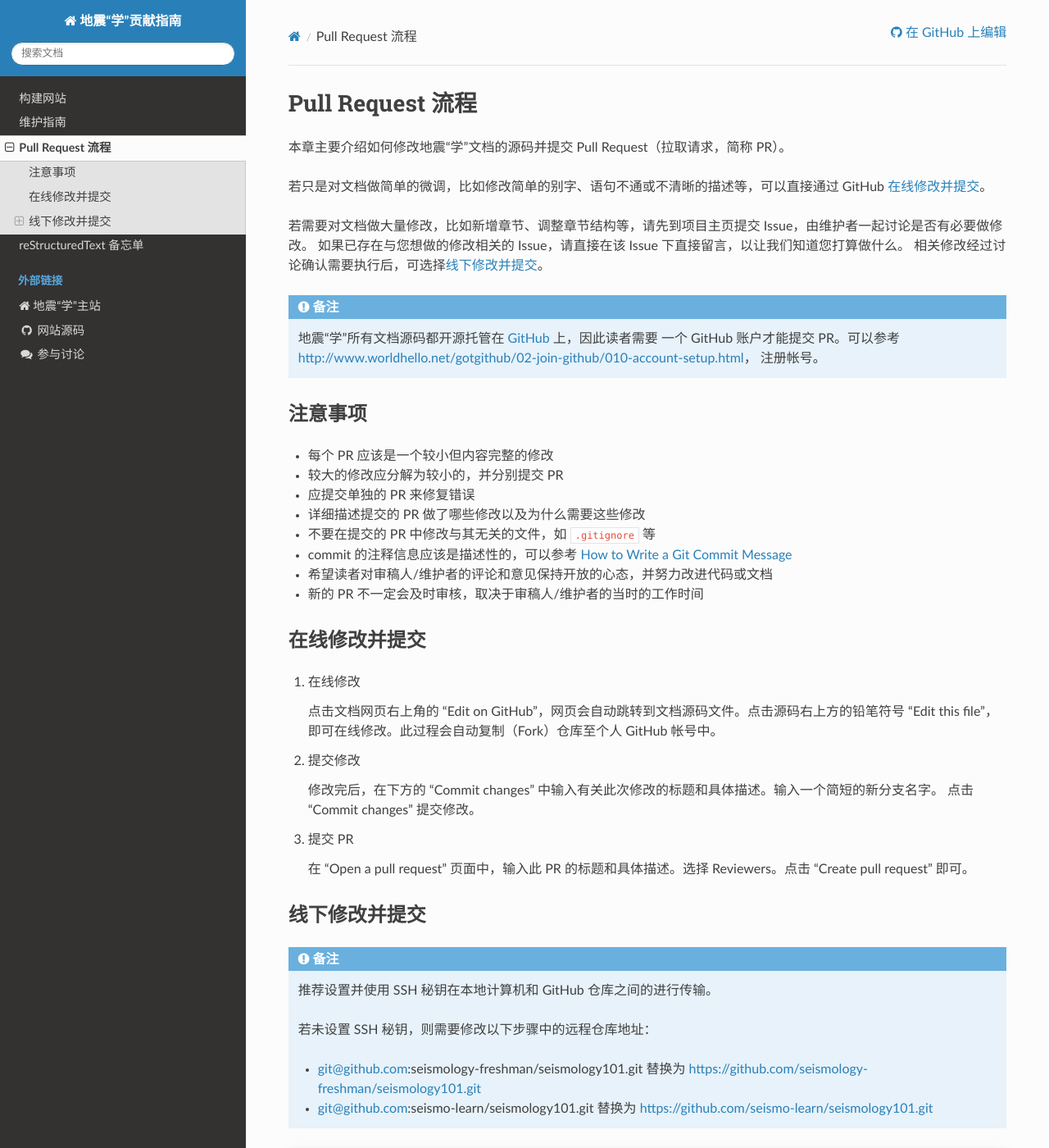
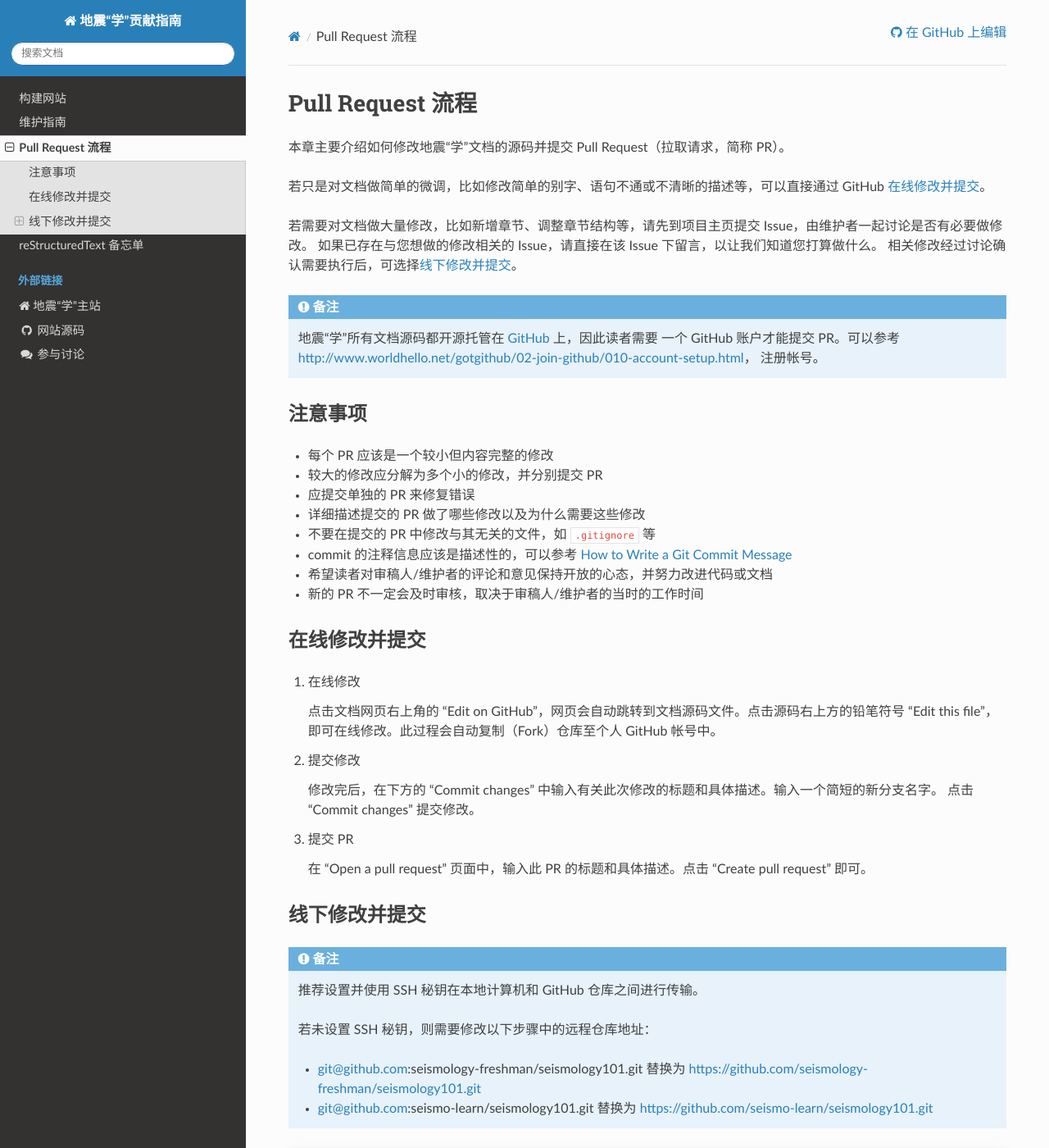
Before and after one commit to seismo-learn/contributing, a Sphinx documentation site: the page built from source/pull-request.rst, in a window 1280 px wide and 1400 px high. Shown: the whole window at 82% size. Built offline with Sphinx 7.4.7 and the Read the Docs theme 2.0.0, drawn with Linux system fonts in a browser that asks for light colours.

Commit message:
Apply suggestions from code review
Co-authored-by: Dongdong Tian <seisman.info@gmail.com>

```diff
--- a/source/pull-request.rst
+++ b/source/pull-request.rst
@@ -6,7 +6,7 @@ Pull Request 流程
 若只是对文档做简单的微调，比如修改简单的别字、语句不通或不清晰的描述等，可以直接通过 GitHub `在线修改并提交`_\ 。
 
 若需要对文档做大量修改，比如新增章节、调整章节结构等，请先到项目主页提交 Issue，由维护者一起讨论是否有必要做修改。
-如果已存在与您想做的修改相关的 Issue，请直接在该 Issue 下直接留言，以让我们知道您打算做什么。
+如果已存在与您想做的修改相关的 Issue，请直接在该 Issue 下留言，以让我们知道您打算做什么。
 相关修改经过讨论确认需要执行后，可选择\ `线下修改并提交`_\ 。
 
 .. note::
@@ -19,7 +19,7 @@ Pull Request 流程
 ---------
 
 - 每个 PR 应该是一个较小但内容完整的修改
-- 较大的修改应分解为较小的，并分别提交 PR
+- 较大的修改应分解为多个小的修改，并分别提交 PR
 - 应提交单独的 PR 来修复错误
 - 详细描述提交的 PR 做了哪些修改以及为什么需要这些修改
 - 不要在提交的 PR 中修改与其无关的文件，如 :file:`.gitignore` 等
@@ -42,14 +42,14 @@ Pull Request 流程
 
 3.  提交 PR
 
-    在 “Open a pull request” 页面中，输入此 PR 的标题和具体描述。选择 Reviewers。点击 “Create pull request” 即可。
+    在 “Open a pull request” 页面中，输入此 PR 的标题和具体描述。点击 “Create pull request” 即可。
 
 线下修改并提交
 --------------
 
 .. note::
 
-   推荐设置并使用 SSH 秘钥在本地计算机和 GitHub 仓库之间的进行传输。
+   推荐设置并使用 SSH 秘钥在本地计算机和 GitHub 仓库之间进行传输。
 
    若未设置 SSH 秘钥，则需要修改以下步骤中的远程仓库地址：
 
```
